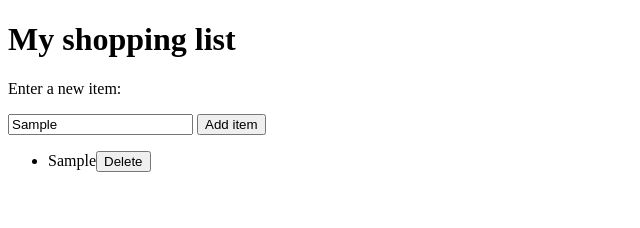
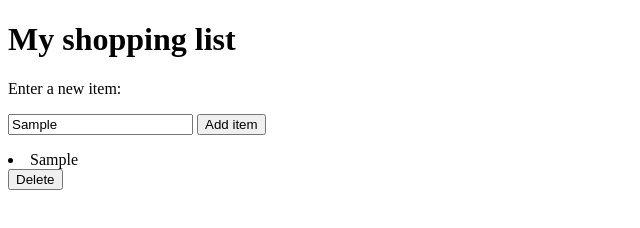
Before and after one commit to intergalacticmule/shopping-list, a plain HTML site: page index.html in a window 1280 px wide. Both pictures are taken after typing "Sample" into the empty fields and a click on the button "Add item". Shown: the whole page, without its empty margins (0-640 px from the left). Drawn offline with Linux system fonts and the light colour scheme.

Commit message:
Revert "Add a few adjustments to index.html & script.js"
This reverts commit a4d954e6088b12803a0ba5510ce2dd00c95bf8dc.

```diff
--- a/index.html
+++ b/index.html
@@ -12,10 +12,10 @@
       <h1>My shopping list</h1>
       <div class="container-textbox">
         <p>Enter a new item:</p>
-        <input type="text" name="user-input" />
+        <input type="text" />
         <button>Add item</button>
+        <ul></ul>
       </div>
-      <ul></ul>
     </div>
   </body>
 </html>
--- a/script.js
+++ b/script.js
@@ -5,14 +5,16 @@ const unorderedList = document.querySelector("ul");
 let listButtons;
 
 addButton.addEventListener("click", () => {
+  div = document.createElement("div");
   li = document.createElement("li");
   li.textContent = textBox.value;
   button = document.createElement("button");
   button.textContent = "Delete";
   button.classList.add("delete-button");
 
-  li.appendChild(button);
-  unorderedList.appendChild(li);
+  div.appendChild(li);
+  div.appendChild(button);
+  container.appendChild(div);
 
   listButtons = document.querySelectorAll(".delete-button");
 });
```
